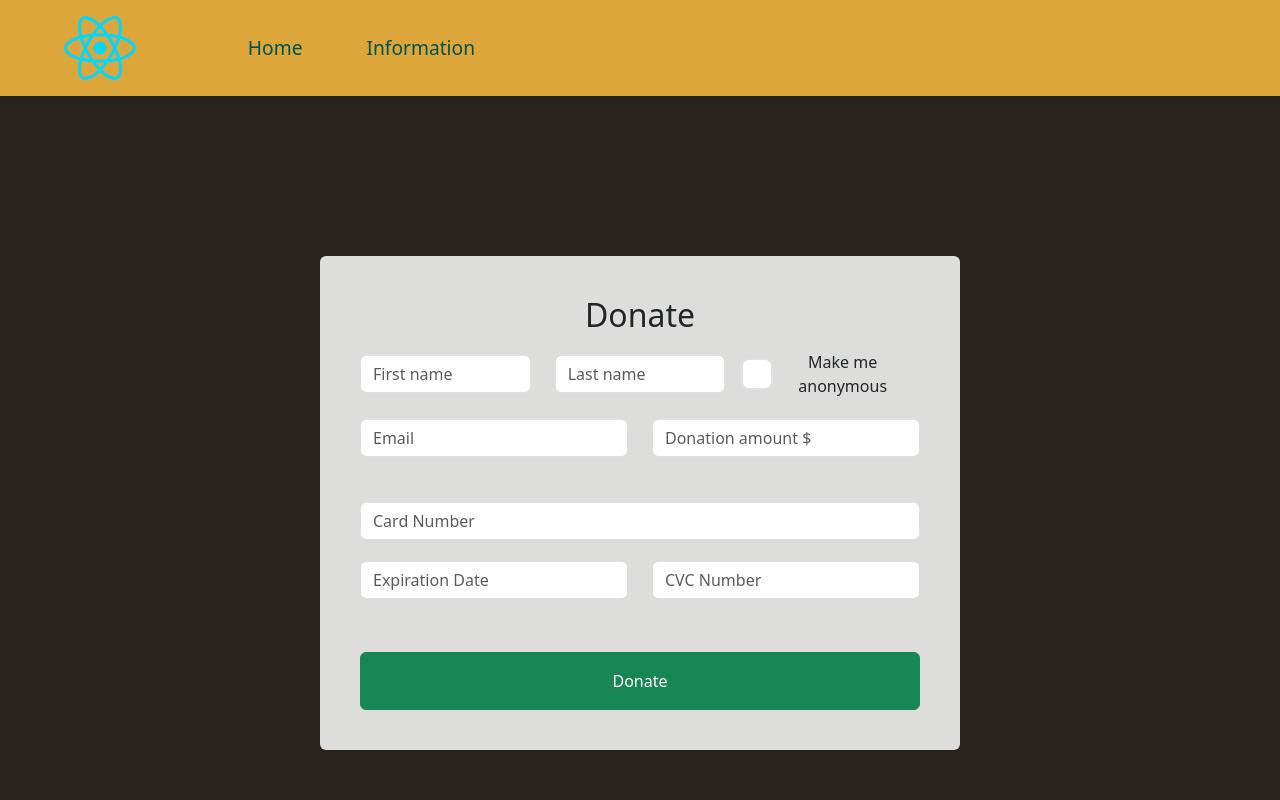
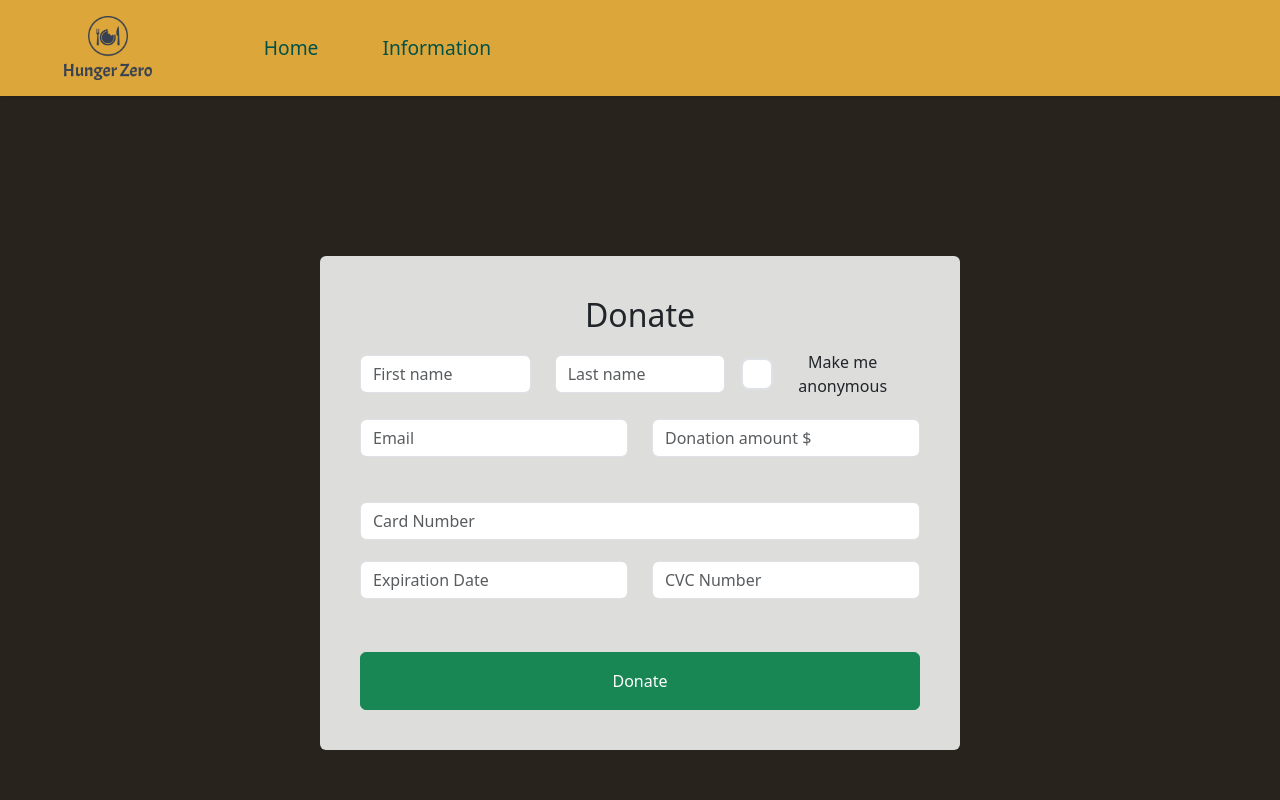
Before and after one commit to erikpersson0884/DAT257-Agile-software-project-management, a React (Vite) app in the folder Frontend/DAT257_Website/: page / in a window 1280 px wide. Shown: the top 800 px of the page. Built offline with nearby package versions, Linux system fonts and the light colour scheme.

Commit message:
added the new logo and change the header logo to it

```diff
--- a/Frontend/DAT257_Website/src/Components/Header/Header.tsx
+++ b/Frontend/DAT257_Website/src/Components/Header/Header.tsx
@@ -8,7 +8,7 @@ function Header(){
         <header>
             <div className = "wrapperHead">
 
-                <img src="src/assets/react.svg" className="headerLogo"></img>
+                <img src="src/assets/logo.png" className="headerLogo"></img>
 
                 <div className = "nav">
                     <ul className = "navList">
```
Also changed, not shown: Frontend/DAT257_Website/src/assets/logo.png (added).
